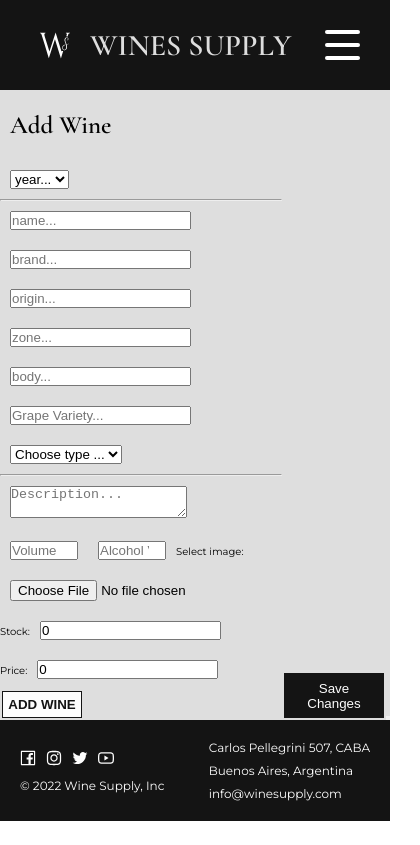
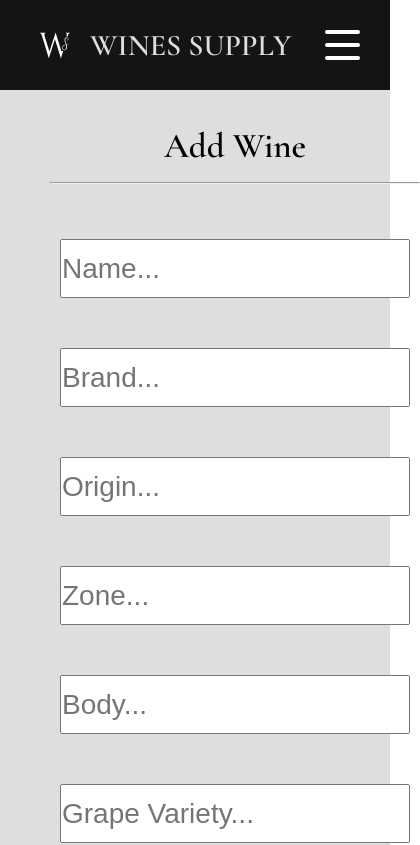
Before and after one commit to Wine-Supply/wine-supply-front, a React (Create React App) app: page /admin in a window 390 px wide. Shown: the top 845 px of the page, 420 px wide, since content can reach past the window. Built offline with nearby package versions, Linux system fonts and the light colour scheme.

Commit message:
form full responsive

```diff
--- a/src/components/form/Form.jsx
+++ b/src/components/form/Form.jsx
@@ -2,7 +2,7 @@ import React, {useState} from "react";
 // import validate from "./validateFormErrors";
 import axios from "axios";
 import { FormStyled } from "./FormStyled";
-import { ButtonSaveChanges, ButtonSubscribe } from "../utils/utils"
+import { ButtonSaveChanges } from "../utils/utils"
 
 function validate(formData) {
 	let errors = {};
@@ -177,47 +177,38 @@ export default function Form() {
 		<FormStyled>
 			<form onSubmit={handleSubmit}>
 				<h2>Add Wine</h2>
-				<select id="cropYear" name="cropYear" onChange={handleChangeText}>
-					<option>year...</option>
-					{years.map((e) => (
-						<option key={e} value={e}>
-							{e}
-						</option>
-					))}
-				</select>
 				<hr></hr>
 					<input
 						type="text"
-					placeholder="name..."
+						placeholder="Name..."
 						onChange={handleChangeText}
 						name="name"
 						value={formData.name}
 					/>
-				{errors.name && <p className="error">{errors.name}</p>}
 					<input
 						type="text"
-					placeholder="brand..."
+						placeholder="Brand..."
 						onChange={handleChangeText}
 						name="brand"
 						value={formData.brand}
 					/>
 					<input
 						type="text"
-					placeholder="origin..."
+						placeholder="Origin..."
 						onChange={handleChangeText}
 						name="origin"
 						value={formData.origin}
 					/>
 					<input
 						type="text"
-					placeholder="zone..."
+						placeholder="Zone..."
 						onChange={handleChangeText}
 						name="zone"
 						value={formData.zone}
 					/>
 					<input
 						type="text"
-					placeholder="body..."
+						placeholder="Body..."
 						onChange={handleChangeText}
 						name="body"
 						value={formData.body}
@@ -229,24 +220,27 @@ export default function Form() {
 						name="strain"
 						value={formData.strain}
 					/>
+
+				<select id="cropYear" name="cropYear" onChange={handleChangeText}>
+					<option>Year</option>
+					{years.map((e) => (
+						<option key={e} value={e}>
+							{e}
+						</option>
+					))}
+				</select>
+
 				<select
 					id="type"
 					value={formData.type}
 					onChange={handleChangeText}
 					name="type"
 				>
-					<option value={0}>Choose type ...</option>
+					<option value={0}>Choose type</option>
 					<option value={"red"}>Red</option>
 					<option value={"white"}>White</option>
 				</select>
-				<hr></hr>
-				<textarea
-					value={formData.description}
-					placeholder="Description..."
-					onChange={handleChangeText}
-					name="description"
-				/>
-				{errors.description && <p className="error">{errors.description}</p>}
+
 				<input
 					type="number"
 					id="volume"
@@ -257,6 +251,7 @@ export default function Form() {
 					placeholder="Volume"
 					onChange={handleChangeText}
 				></input>
+
 				<input
 					type="number"
 					id="alcoholVolume"
@@ -267,8 +262,7 @@ export default function Form() {
 					placeholder="Alcohol Volume"
 					onChange={handleChangeText}
 				></input>
-				<label for="img">Select image:</label>
-				<input type="file" id="img" name="images" accept="image/*" onInput={handleChangeImages}></input>
+
 
 				{/* <label htmlFor="images">Images:</label>
 				<br />
@@ -278,7 +272,9 @@ export default function Form() {
 					name="images"
 					onChange={handleChangeImages}
 				/> */}
-			<br />
+			 <div>
+
+
 				<label htmlFor="stock">Stock:</label>
 
 				<input
@@ -287,7 +283,7 @@ export default function Form() {
 					name="stock"
 					value={formData.stock}
 				/>
-				<br />
+
 				<label htmlFor="price">Price:</label>
 
 				<input
@@ -296,21 +292,39 @@ export default function Form() {
 					name="price"
 					value={formData.price}
 				/>
+				<div className="div2">
+					<label for="img">Upload image:</label>
+
+					<input className="img" type="file" id="img" name="images" accept="image/*" onInput={handleChangeImages}></input>
+
+				</div>
+				</div>
+
+				<textarea
+					value={formData.description}
+					placeholder="Description..."
+					onChange={handleChangeText}
+					name="description"
+				/>
+				<div className="end">
+				<p className="error">{errors.description}{errors.name}</p>
 				{Object.keys(errors).length > 0 ? (
-					<button type="submit" disabled={true} key={Math.random()}>
-						Cannot Submit, complete fields as required
-					</button>
+					<ButtonSaveChanges style={ {transform: "scale(1.3)"}} type="submit" disabled={true} key={Math.random()}>
+						Add Wine
+					</ButtonSaveChanges>
 				) : (
-					<ButtonSubscribe type="submit" key={Math.random()}>
+					<ButtonSaveChanges style={ {transform: "scale(1.3)"}} type="submit" key={Math.random()}>
 						Add Wine
-					</ButtonSubscribe>
+					</ButtonSaveChanges>
 				)}
+				</div>
 			</form>
-			<br />
+		</FormStyled>
+	);
+}
+/*
 <ButtonSaveChanges type="button" onClick={handleErrorsCheck}>
 				Save Changes
 			</ButtonSaveChanges>
 			<button type="button" onClick={() => console.log(formData)}></button>
-		</FormStyled>
-	);
-}
+			*/
--- a/src/components/form/FormStyled.ts
+++ b/src/components/form/FormStyled.ts
@@ -4,18 +4,100 @@ export const FormStyled = styled.div`
   display: flex;
   flex-direction: row;
   background-color: var(--color-light);
-  align-items: flex-end;
+  padding-inline: 5rem;
 
-  h2, input, select, textarea {
-    margin: 1rem;
+  h2, input, select, textarea, label {
+    margin: 2.5rem 1rem;
+  }
+
+  input, select {
+    width: 25rem;
+    font-size: 1.8rem;
+    line-height: 2.5rem;
+  }
+
+  select {
+    height: 3rem;
+  }
+
+  textarea {
+    width: 90%;
+    height: 10rem;
+  }
+
+  label {
+    font-size: 1.8rem;
+    width: 16rem;
   }
 
   h2 {
     font-family: var(--font-title);
     font-size: 2.5rem;
     font-weight: 600;
-    margin-top: 2rem;
-    margin-bottom: 2rem;
+    margin-top: 3.5rem;
+    margin-bottom: 1.5rem;
+  }
+
+  hr {
+    margin-bottom: 3rem;
+  }
+
+  .img{
+    width: 100%;
+    font-size: 1.6rem;
+  }
+
+  .error{
+    font-size: 1.3rem;
+    min-height: 5rem;
+    display: block;
+  }
+
+  .div2 {
+    display: flex;
+    flex-direction: row;
+  }
+
+  .end{
+    width: 100%;
+    line-height: 5rem;
+    text-align: center;
+    margin-top: 0.8rem;
+    margin-bottom: 5rem;
+  }
+
+  @media (max-width: 768px) {
+    text-align: center;
+
+    input, select {
+      width: 35rem;
+      font-size: 2.8rem;
+      line-height: 5.5rem;
+    }
+
+    select {
+      height: 5.5rem;
+    }
+
+    textarea {
+      height: 11rem;
+    }
+
+    label {
+      font-size: 2.8rem;
+      width: 30rem;
+    }
+
+    h2 {
+      font-size: 3.5rem;
+    }
+
+    .div2, div {
+      align-items: center;
+      display: flex;
+      flex-direction: column;
+    }
+
   }
 
 `
--- a/src/components/utils/utils.ts
+++ b/src/components/utils/utils.ts
@@ -53,6 +53,13 @@ const ButtonSaveChanges = styled.button`
   :hover{
     cursor: pointer;
     color: var(--color-dark);
+  }
+
+  :disabled{
+    cursor: auto;
+    background-color: transparent;
+    color: #727272;
+    border-color: #727272;
   }
 `
 const ButtonDeleteAccount = styled.button`
```
Lines whose indentation alone changed are shown as unchanged.
